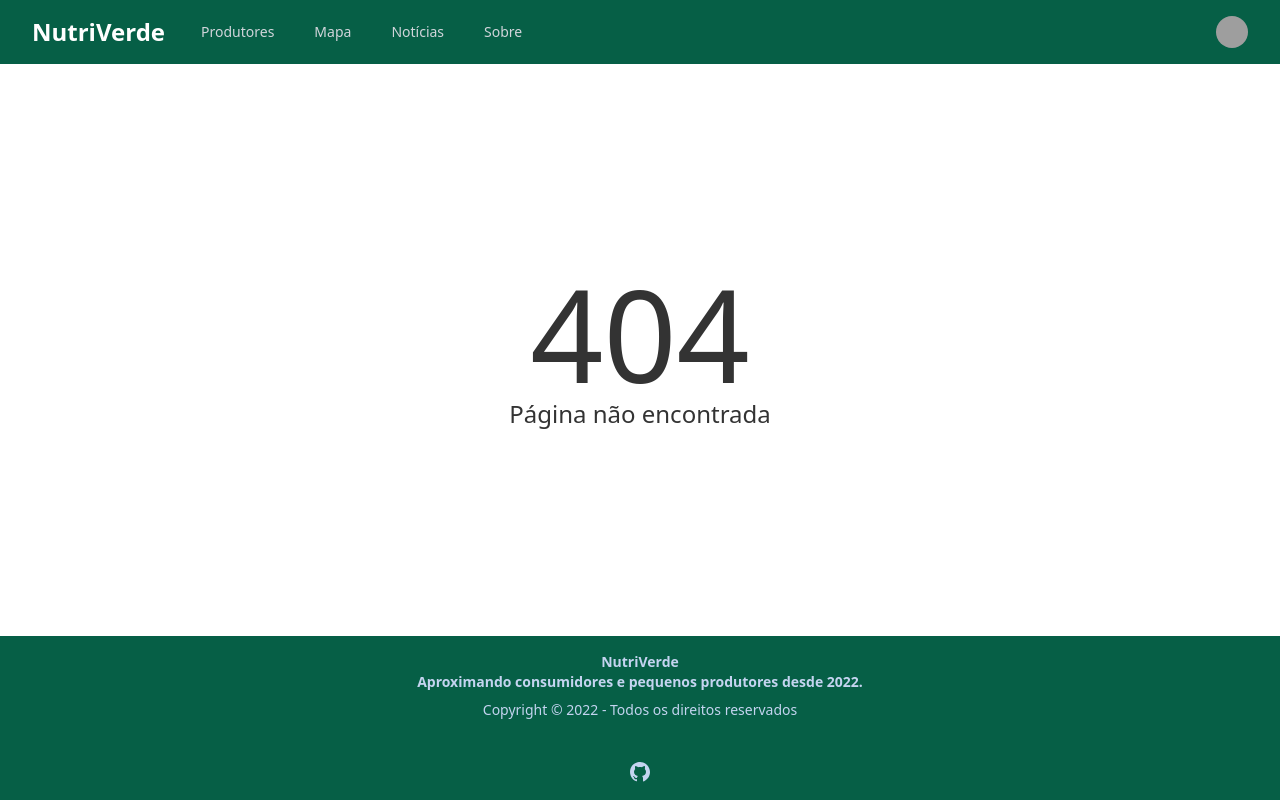
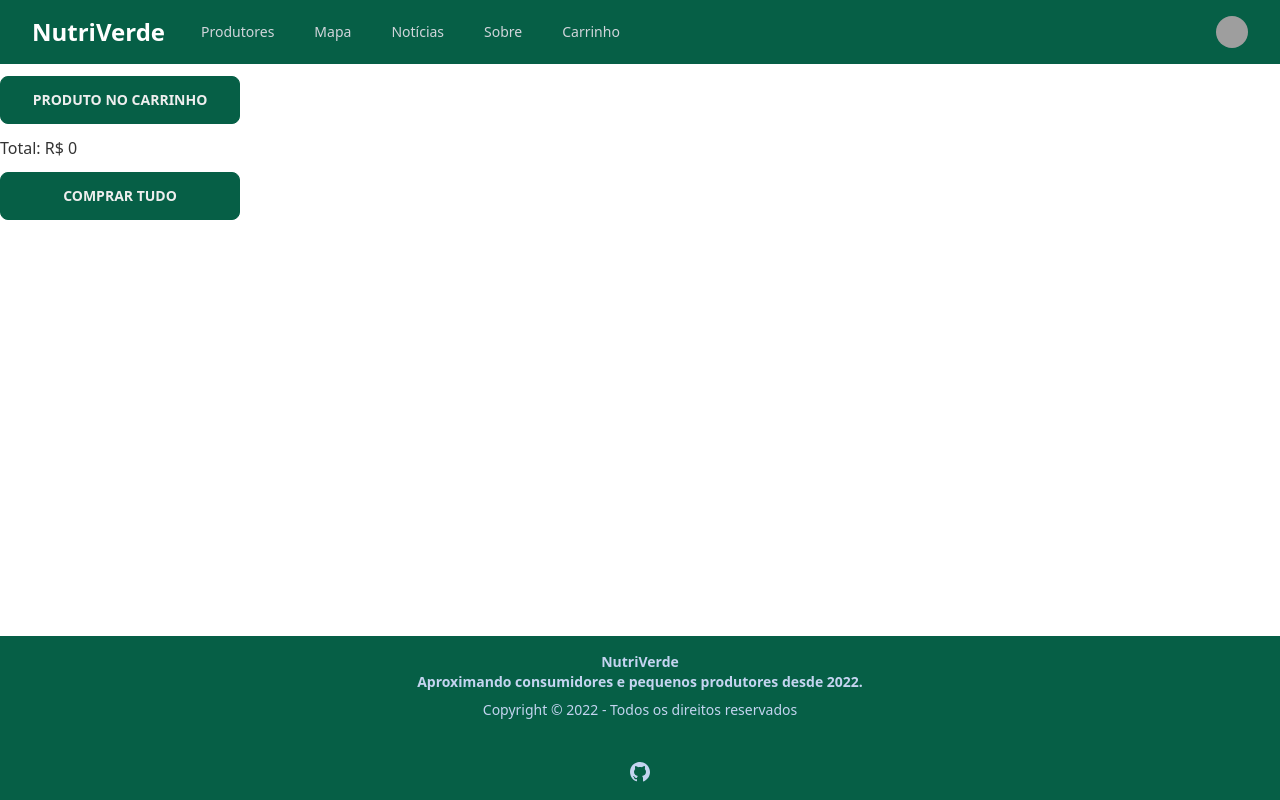
Before and after one commit to ES-UFABC/Nutriverde, a Next.js app in the folder ui/: page /cart in a window 1280 px wide. Before the commit this address had no page. Built offline with nearby package versions, Linux system fonts and the light colour scheme; grey boxes are pictures that could not be loaded.

Commit message:
wip(cart): page cart added

```diff
--- a/ui/components/navbar.tsx
+++ b/ui/components/navbar.tsx
@@ -2,23 +2,24 @@ import { Fragment } from "react";
 import { Disclosure, Menu, Transition } from "@headlessui/react";
 import { MenuIcon, XIcon } from "@heroicons/react/outline";
 import Link from "next/link";
-import * as Auth from "../services/auth"
+import * as Auth from "../services/auth";
 
 const navigation = [
   { name: "Produtores", href: "/producers", current: false },
   { name: "Mapa", href: "/maps", current: false },
   { name: "Notícias", href: "/news", current: false },
   { name: "Sobre", href: "/about", current: false },
+  { name: "Carrinho", href: "/cart", current: false },
 ];
 
 function profileNavigation() {
-  if (typeof window !== 'undefined') {
-    if(Auth.isAuthenticated()){
-      return profileNavigationProducer
+  if (typeof window !== "undefined") {
+    if (Auth.isAuthenticated()) {
+      return profileNavigationProducer;
     }
-      return profileNavigationGuest
+    return profileNavigationGuest;
   }
-  return profileNavigationGuest
+  return profileNavigationGuest;
 }
 
 const profileNavigationGuest = [
@@ -40,7 +41,6 @@ const profileNavigationProducer = [
   { name: "Meus produtos", href: "/my/products" },
   { name: "Sair", href: "/logout" },
 ];
-
 
 function classNames(...classes: string[]) {
   return classes.filter(Boolean).join(" ");
--- /dev/null
+++ b/ui/pages/cart.tsx
@@ -0,0 +1,118 @@
+import Layout from "../components/layout";
+import * as Cart from "../services/cart";
+import { LoadProductsFromOrderList, LoadProducer } from "../services/loader";
+import { IProduct, IProducer, IOrder } from "../interfaces";
+import { useEffect, useState } from "react";
+
+// async function callCart(onSet: (list: IOrder[]) => void) {
+//   console.log("CartPage callCart ");
+//   const c = Cart.getCart();
+//   if (c) {
+//     console.log("CartPage callCart  carro", c);
+//     const r = await LoadProductsFromOrderList(c);
+//     console.log("CartPage callCart  results", r);
+//   } else {
+//     console.log("CartPage callCart sem desejos no carro");
+//   }
+// }
+async function productOnCart() {
+  console.log("CartPage productNoCart");
+  Cart.addOrUpdate(1, 3);
+  Cart.addOrUpdate(7, 2);
+  Cart.addOrUpdate(9, 4);
+}
+
+function ItemLine({ product, order }: { product: IProduct; order: IOrder }) {
+  const [producer, setProducer] = useState<IProducer>({} as IProducer);
+  useEffect(() => {
+    LoadProducer(product.producerId).then((p) => {
+      setProducer(p);
+    });
+  }, []);
+  return (
+    <div>
+      <p>
+        {product.name} {product.unitOfMeas} {product.price} R${" "}
+        <span>- {order.quantity} +</span> R$ {product.price * order.quantity}
+      </p>
+      <p>
+        {producer.name} {product.typology} excluir
+      </p>
+    </div>
+    // banana        cacho  4,00 R$     - 3 +   R$ 12,00
+    //   fazendo macaco-bandeira  tuberculo     excluir
+  );
+}
+
+interface ICombo {
+  product: IProduct;
+  order: IOrder;
+}
+
+export default function CartPage() {
+  const [cart, setCart] = useState<IOrder[]>([]);
+  const [products, setProducts] = useState<IProduct[]>([]);
+  const [combos, setCombos] = useState<ICombo[]>([]);
+  const [sumAmount, setSumAmount] = useState<number>(0);
+
+  useEffect(() => {
+    const cartStored = Cart.getCart();
+    if (cartStored) {
+      setCart(cartStored);
+    }
+  }, []);
+
+  useEffect(() => {
+    if (cart.length > 0) {
+      LoadProductsFromOrderList(cart).then((ps) => {
+        setProducts(ps);
+      });
+    }
+  }, [cart]);
+
+  useEffect(() => {
+    const newCombos: ICombo[] = [];
+    products.forEach((item) => {
+      const order = cart.find((value) => {
+        return value.productId === item.id;
+      });
+      if (order) {
+        newCombos.push({ product: item, order: order } as ICombo);
+      }
+    });
+    console.log(newCombos);
+
+    setCombos(newCombos);
+  }, [products]);
+
+  useEffect(() => {
+    let sum: number = 0;
+    combos.forEach((it) => {
+      sum += it.product.price * it.order.quantity;
+    });
+    setSumAmount(sum);
+  }, [combos]);
+
+  return (
+    <Layout title="Carrinho">
+      <button
+        className="btn btn-primary mb-3 mr-2 w-60 mt-3"
+        onClick={productOnCart}
+      >
+        produto no carrinho
+      </button>
+      {combos.map((item, key) => (
+        <ItemLine product={item.product} order={item.order} key={key} />
+      ))}
+      <div>
+        <span>Total:</span> R$ {sumAmount}
+      </div>
+      <button
+        className="btn btn-primary mb-3 mr-2 w-60 mt-3"
+        onClick={productOnCart}
+      >
+        comprar tudo
+      </button>
+    </Layout>
+  );
+}
```
